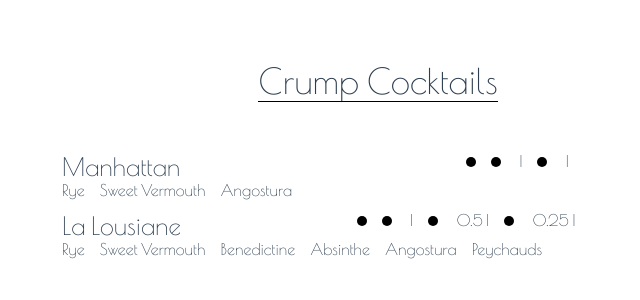
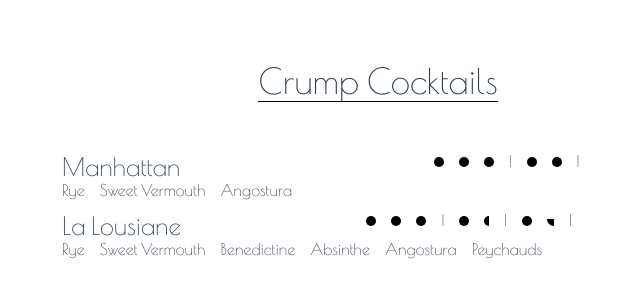
Before and after one commit to sasham43/cocktail-menu, a Vue app: page / in a window 1280 px wide. Shown: the top 300 px of the page, without its empty margins (262-902 px from the left). Built offline with nearby package versions, Linux system fonts and the light colour scheme.

Commit message:
add remainder wheels

```diff
--- a/src/components/Parts.vue
+++ b/src/components/Parts.vue
@@ -4,7 +4,10 @@
             <div v-for="part in partArray" :key="part.id" class="part-wheel">
                 <!-- p -->
             </div>
-            {{remainder}}
+            <!-- {{remainder}} -->
+            <div class="remainder-wheel" :class="{quarterCircleBottomRight: remainder == 0.25, halfCircleLeft: remainder == 0.5}">
+
+            </div>
             <span>|</span>
 
         </div>
@@ -60,4 +63,29 @@
     display: inline-block;
     margin-right: 15px;
 }
+.remainder-wheel {
+    border-radius: 50%;
+    width: 10px;
+    height: 10px;
+    display: inline-block;
+    background-color: black;
+    margin-right: 15px;
+}
+.halfCircleLeft {
+     /* height:90px;
+     width:45px; */
+     height: 10px;
+     width: 5px;
+     border-radius: 90px 0 0 90px;
+     background:black;
+}
+.quarterCircleBottomRight{
+     /* width:100px;
+     height:100px;  */
+     width: 5px;
+     height: 5px;
+     border:1px solid #000;
+     background: black;
+     border-radius: 0 0 0 90px;
+}
 </style>
```
